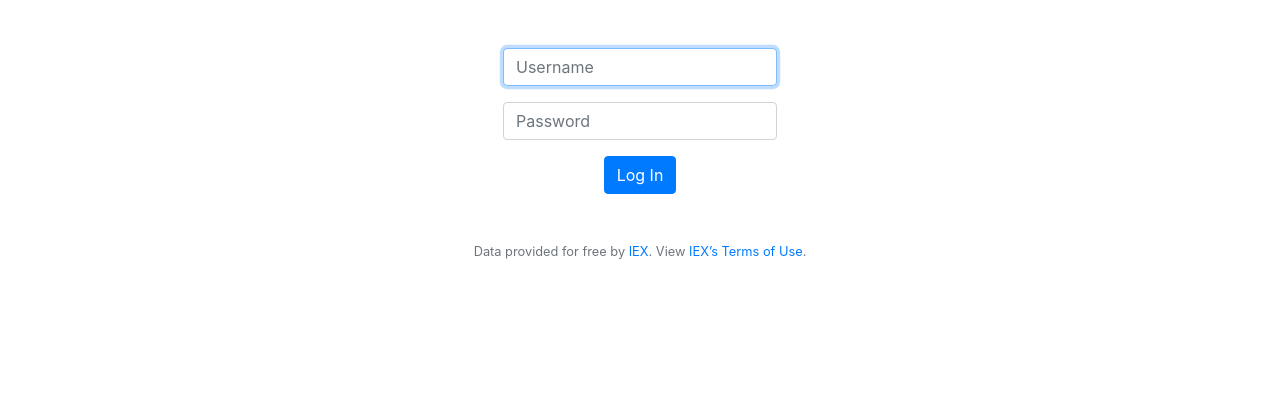
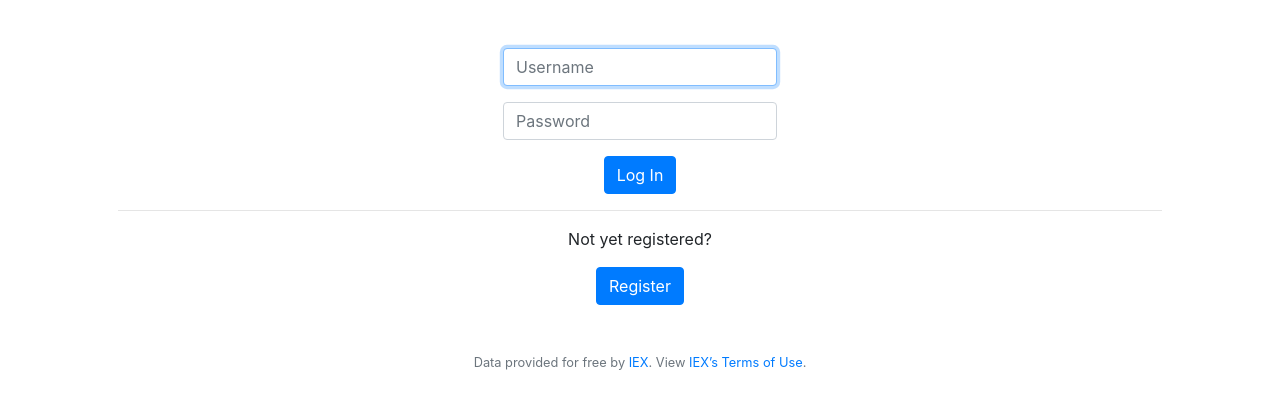
Before and after one commit to DustyHatz/CS50projects, a Flask app: page /login in a window 1280 px wide. Shown: the part 76-485 px from the top of the page. Run offline with Flask 2, Linux system fonts and the light colour scheme; some libraries are stand-ins or nearby versions.

Commit message:
add register btn to login page

```diff
--- a/pset8/finance/templates/login.html
+++ b/pset8/finance/templates/login.html
@@ -14,4 +14,7 @@
         </div>
         <button class="btn btn-primary" type="submit">Log In</button>
     </form>
+    <hr>
+    <p>Not yet registered?</p>
+    <a href="/register"><button class="btn btn-primary">Register</button></a>
 {% endblock %}
```
